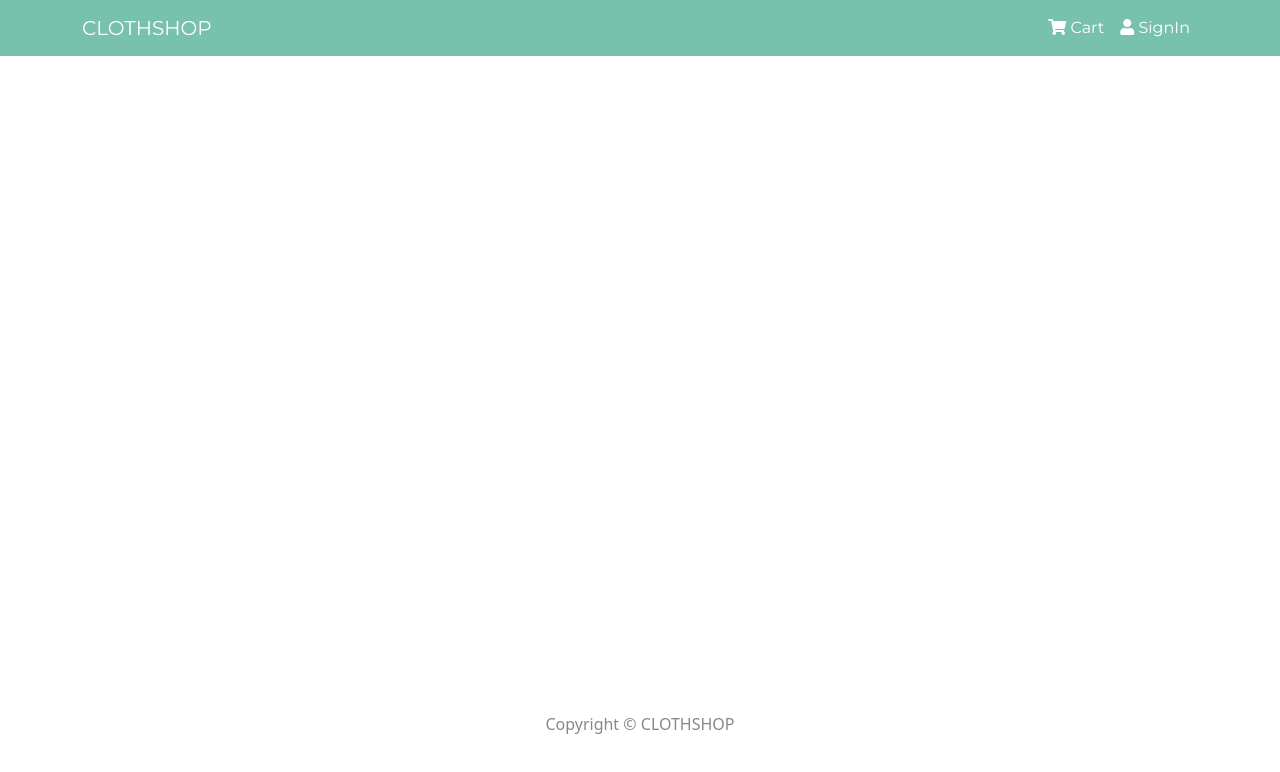
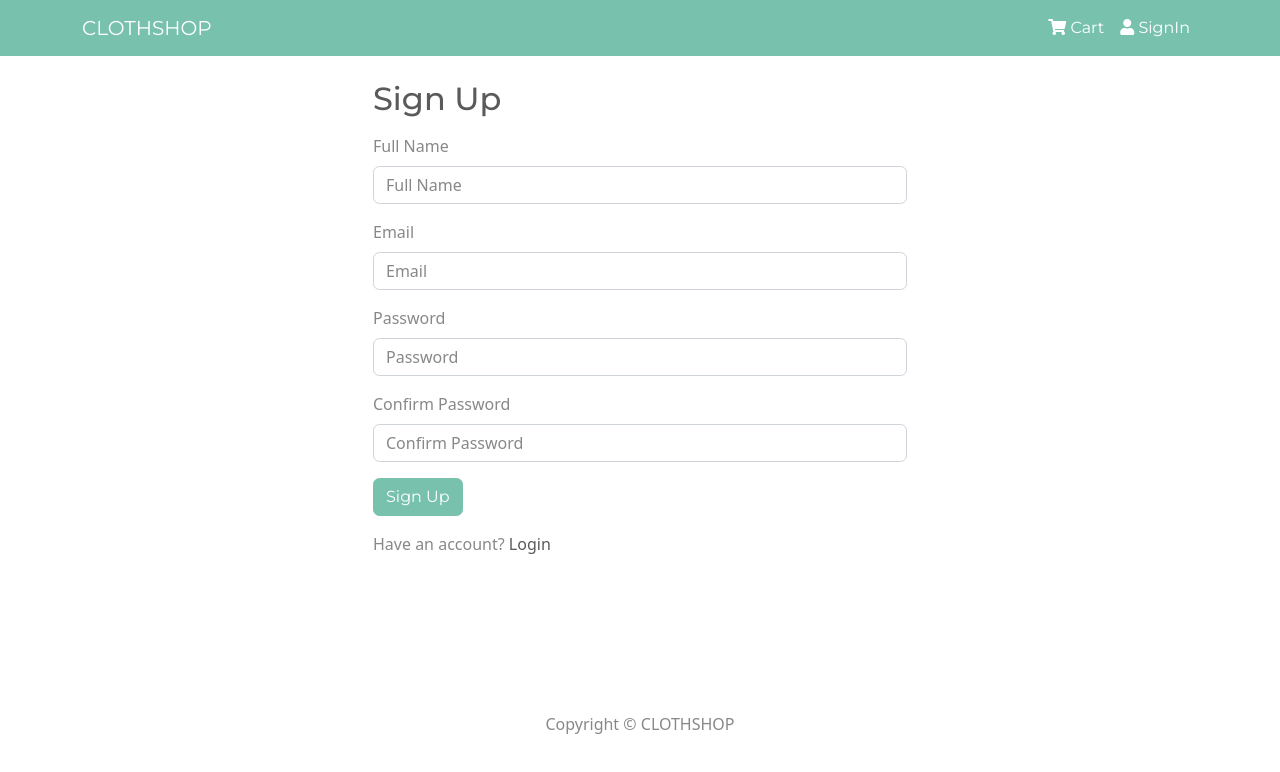
Before and after one commit to saidMounaim/cloth-shop, a React (Create React App) app in the folder frontend/: page /register in a window 1280 px wide. Shown: the top 772 px of the page. Built offline with nearby package versions, Linux system fonts and the light colour scheme.

Commit message:
Register User

```diff
--- a/frontend/src/App.js
+++ b/frontend/src/App.js
@@ -6,6 +6,7 @@ import HomeScreen from "./screens/HomeScreen";
 import ProductScreen from "./screens/ProductScreen";
 import CartScreen from "./screens/CartScreen";
 import LoginScreen from "./screens/LoginScreen";
+import RegisterScreen from "./screens/RegisterScreen";
 
 const App = () => {
   return (
@@ -18,6 +19,7 @@ const App = () => {
             <Route path="/product/:id" element={<ProductScreen />} />
             <Route path="/cart" element={<CartScreen />} />
             <Route path="/login" element={<LoginScreen />} />
+            <Route path="/register" element={<RegisterScreen />} />
           </Routes>
         </Container>
       </main>
--- a/frontend/src/redux/actions/userActions.js
+++ b/frontend/src/redux/actions/userActions.js
@@ -57,6 +57,7 @@ export const register = (name, email, password) => async (dispatch) => {
     );
 
     dispatch({ type: actions.USER_REGISTER_SUCCESS, payload: data.user });
+    dispatch({ type: actions.USER_LOGIN_SUCCESS, payload: data.user });
     localStorage.setItem("userInfo", JSON.stringify(data.user));
   } catch (error) {
     dispatch({
--- /dev/null
+++ b/frontend/src/screens/RegisterScreen.js
@@ -0,0 +1,93 @@
+import React, { useState, useEffect } from "react";
+import { Link, useNavigate } from "react-router-dom";
+import { useSelector, useDispatch } from "react-redux";
+import { Form, Button, Row, Col } from "react-bootstrap";
+import FormContainer from "../components/FormContainer";
+import Loading from "../components/Loading";
+import Message from "../components/Message";
+import { register } from "../redux/actions/userActions";
+
+const RegisterScreen = () => {
+  let navigate = useNavigate();
+  const dispatch = useDispatch();
+  const [name, setName] = useState("");
+  const [email, setEmail] = useState("");
+  const [password, setPassword] = useState("");
+  const [confirmPassword, setConfirmPassword] = useState("");
+  const [err, setErr] = useState("");
+
+  const userRegister = useSelector((state) => state.userRegister);
+  const { userInfo, loading, error } = userRegister;
+
+  useEffect(() => {
+    if (userInfo) {
+      navigate("/");
+    }
+  }, [dispatch, userInfo]);
+
+  const handleSubmit = (e) => {
+    e.preventDefault();
+    if (confirmPassword !== password) {
+      setErr("Password do not match");
+    } else {
+      dispatch(register(name, email, password));
+      navigate("/");
+    }
+  };
+
+  return (
+    <FormContainer>
+      <h2>Sign Up</h2>
+      <Form onSubmit={handleSubmit}>
+        {error && <Message variant="danger">{error}</Message>}
+        {err && <Message variant="danger">{err}</Message>}
+        <Form.Group controlId="name" className="mt-3">
+          <Form.Label>Full Name</Form.Label>
+          <Form.Control
+            type="text"
+            placeholder="Full Name"
+            value={name}
+            onChange={(e) => setName(e.target.value)}
+          ></Form.Control>
+        </Form.Group>
+        <Form.Group controlId="email" className="mt-3">
+          <Form.Label>Email</Form.Label>
+          <Form.Control
+            type="email"
+            placeholder="Email"
+            value={email}
+            onChange={(e) => setEmail(e.target.value)}
+          ></Form.Control>
+        </Form.Group>
+        <Form.Group controlId="password" className="mt-3">
+          <Form.Label>Password</Form.Label>
+          <Form.Control
+            type="password"
+            placeholder="Password"
+            value={password}
+            onChange={(e) => setPassword(e.target.value)}
+          ></Form.Control>
+        </Form.Group>
+        <Form.Group controlId="confirmPassword" className="mt-3">
+          <Form.Label>Confirm Password</Form.Label>
+          <Form.Control
+            type="password"
+            placeholder="Confirm Password"
+            value={confirmPassword}
+            onChange={(e) => setConfirmPassword(e.target.value)}
+          ></Form.Control>
+        </Form.Group>
+        <Button className="mt-3" type="submit" variant="primary">
+          {loading ? <Loading /> : `Sign Up`}
+        </Button>
+      </Form>
+      <Row className="py-3">
+        <Col>
+          Have an account? <Link to="/login">Login</Link>
+        </Col>
+      </Row>
+    </FormContainer>
+  );
+};
+
+export default RegisterScreen;
```
